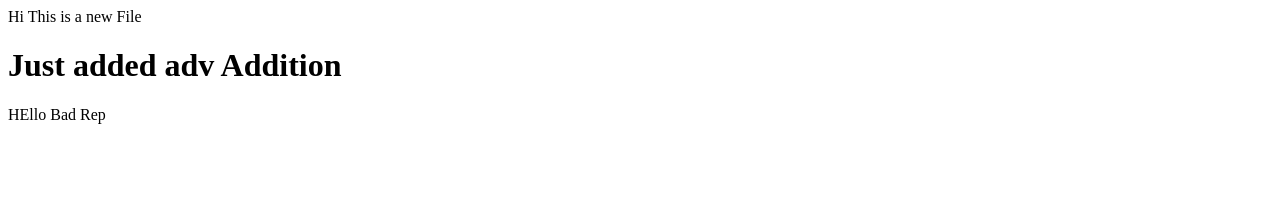
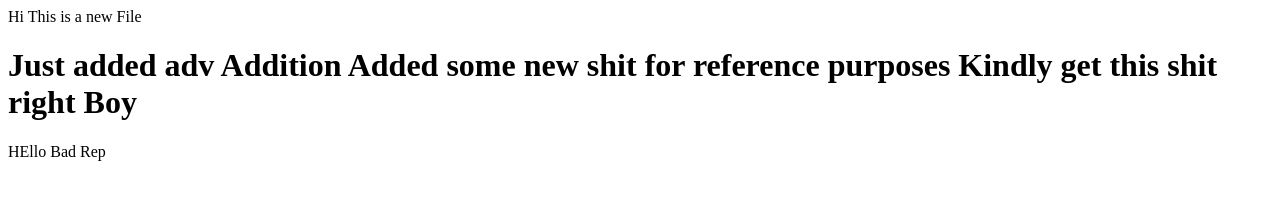
Before and after one commit to nubianking/NubianKingLearningStage, a plain HTML site: page index.html in a window 1280 px wide. Drawn offline with Linux system fonts and the light colour scheme.

Commit message:
We just testing this shit

```diff
--- a/index.html
+++ b/index.html
@@ -5,6 +5,8 @@
         <body>
             <h1>
                 Just added adv Addition
+                Added some new shit for reference purposes
+                Kindly get this shit right Boy
             </h1>
         </body>
     </head>
```
